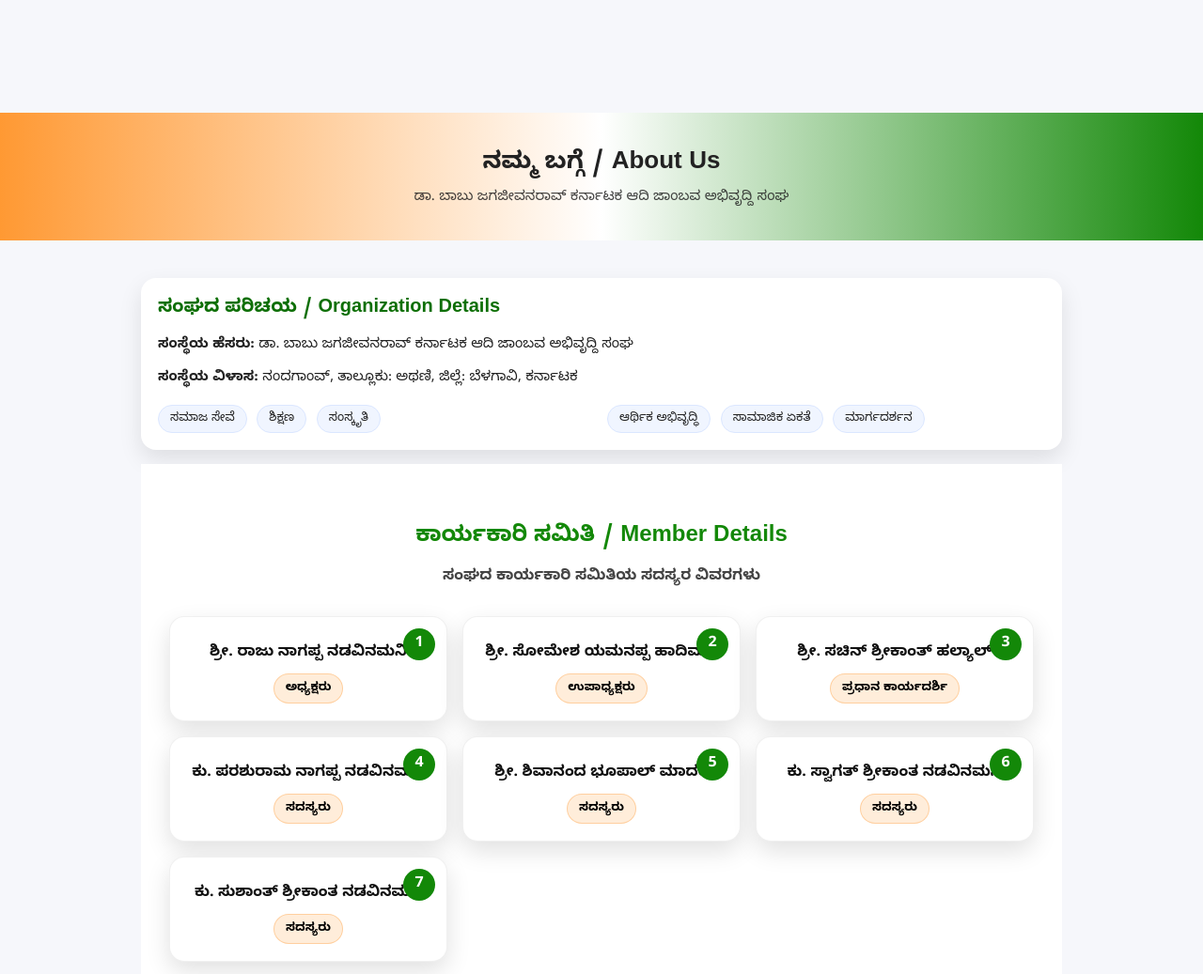
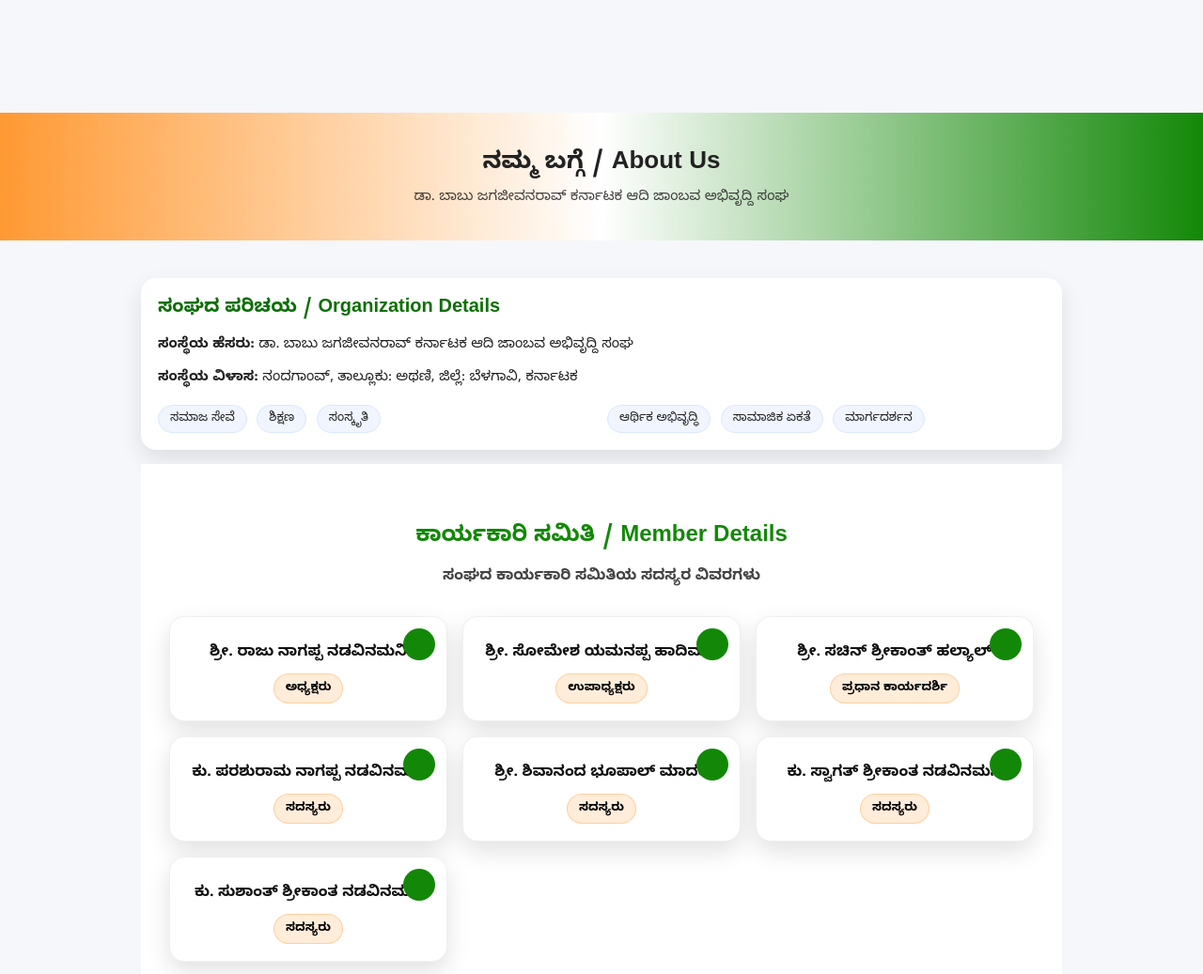
Before and after one commit to darshan5462-maker/mywebsite1, a plain HTML site: page about.html in a window 1280 px wide. Shown: the top 1037 px of the page at 94% size. Drawn offline with Linux system fonts and the light colour scheme.

Commit message:
Update about.html

```diff
--- a/about.html
+++ b/about.html
@@ -201,43 +201,43 @@
   <div class="member-grid">
 
     <div class="member-card">
-      <div class="member-no">1</div>
+      <div class="member-no"></div>
       <div class="member-name">ಶ್ರೀ. ರಾಜು ನಾಗಪ್ಪ ನಡವಿನಮನಿ</div>
       <div class="member-post">ಅಧ್ಯಕ್ಷರು</div>
     </div>
 
     <div class="member-card">
-      <div class="member-no">2</div>
+      <div class="member-no"></div>
       <div class="member-name">ಶ್ರೀ. ಸೋಮೇಶ ಯಮನಪ್ಪ ಹಾದಿಮನಿ</div>
       <div class="member-post">ಉಪಾಧ್ಯಕ್ಷರು</div>
     </div>
 
     <div class="member-card">
-      <div class="member-no">3</div>
+      <div class="member-no"></div>
       <div class="member-name">ಶ್ರೀ. ಸಚಿನ್ ಶ್ರೀಕಾಂತ್ ಹಲ್ಯಾಲ್</div>
       <div class="member-post">ಪ್ರಧಾನ ಕಾರ್ಯದರ್ಶಿ</div>
     </div>
 
     <div class="member-card">
-      <div class="member-no">4</div>
+      <div class="member-no"></div>
       <div class="member-name">ಕು. ಪರಶುರಾಮ ನಾಗಪ್ಪ ನಡವಿನಮನಿ</div>
       <div class="member-post">ಸದಸ್ಯರು</div>
     </div>
 
     <div class="member-card">
-      <div class="member-no">5</div>
+      <div class="member-no"></div>
       <div class="member-name">ಶ್ರೀ. ಶಿವಾನಂದ ಭೂಪಾಲ್ ಮಾದರ</div>
       <div class="member-post">ಸದಸ್ಯರು</div>
     </div>
 
     <div class="member-card">
-      <div class="member-no">6</div>
+      <div class="member-no"></div>
       <div class="member-name">ಕು. ಸ್ವಾಗತ್ ಶ್ರೀಕಾಂತ ನಡವಿನಮನಿ</div>
       <div class="member-post">ಸದಸ್ಯರು</div>
     </div>
 
     <div class="member-card">
-      <div class="member-no">7</div>
+      <div class="member-no"></div>
       <div class="member-name">ಕು. ಸುಶಾಂತ್ ಶ್ರೀಕಾಂತ ನಡವಿನಮನಿ</div>
       <div class="member-post">ಸದಸ್ಯರು</div>
     </div>
```
